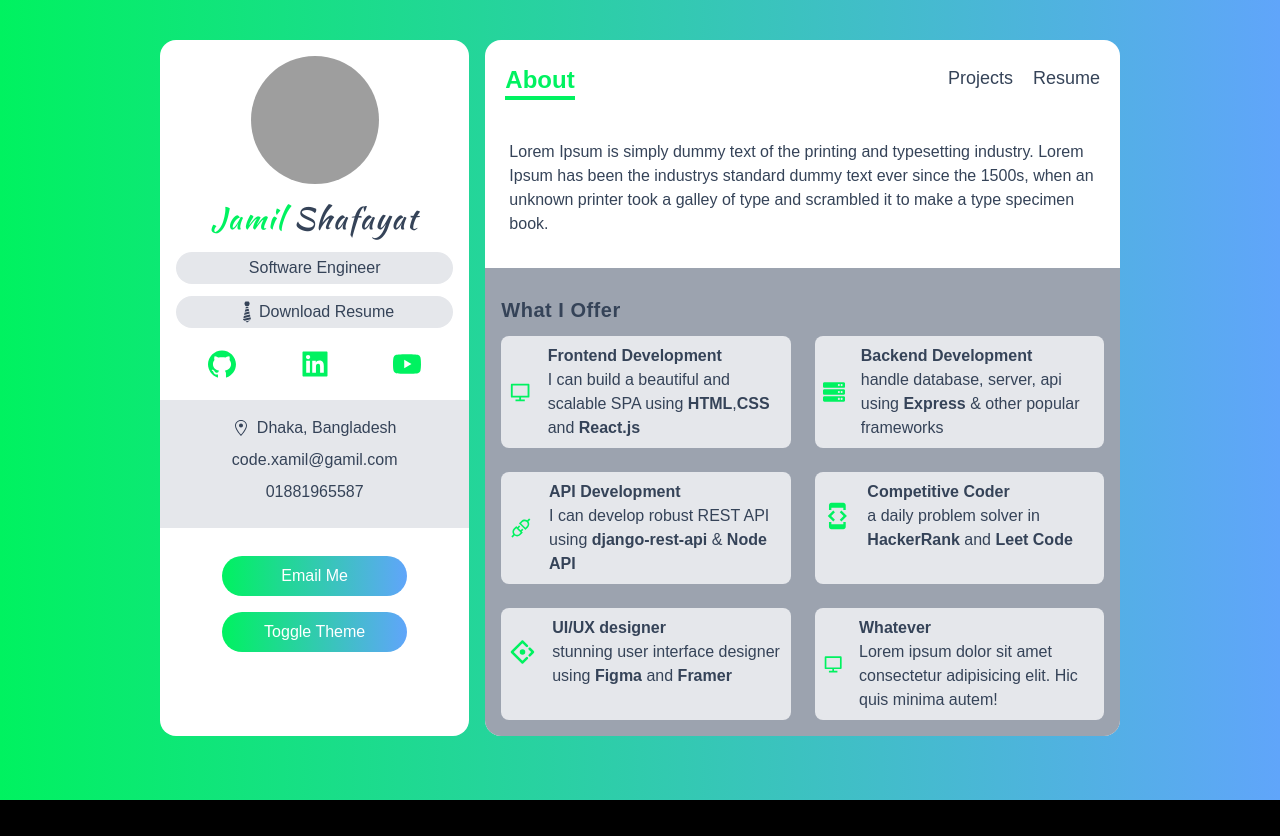
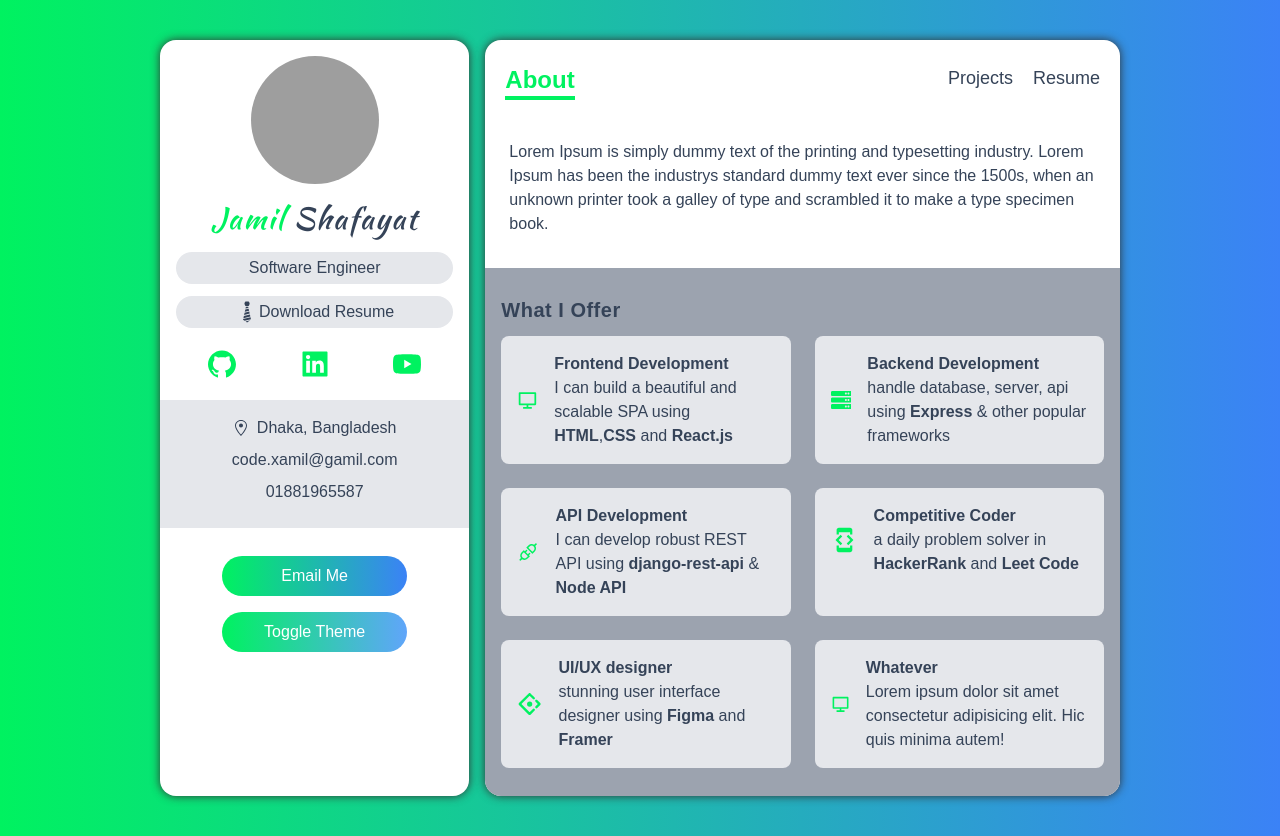
Before and after one commit to JamilShafayat/portfolio, a Next.js app: page / in a window 1280 px wide. Before the commit the page ends 800 px from the top, so only its background shows below. Built offline with nearby package versions, Linux system fonts and the light colour scheme; grey boxes are pictures that could not be loaded.

Commit message:
dark theme customise

```diff
--- a/components/Bar.tsx
+++ b/components/Bar.tsx
@@ -4,11 +4,12 @@ import { ISkill } from "../type";
 const Bar: FunctionComponent<{ data: ISkill }> = ({
 	data: { Icon, level, name },
 }) => {
+	const bar_width = `${level}`;
 	return (
-		<div className="my-2 text-white bg-gray-300 rounded-full">
+		<div className="my-2 text-white bg-gray-300 rounded-full dark:bg-dark-300 dark:bg-black-500">
 			<div
-				className="flex items-center px-4 py-1 rounded-full bg-gradient-to-r from-green to-blue-600"
-				style={{ width: level }}
+				className="flex items-center px-4 py-1 rounded-full bg-gradient-to-r from-green to-blue-500"
+				style={{ width: bar_width }}
 			>
 				<Icon className="mr-3" />
 				{name}
--- a/components/Sidebar.tsx
+++ b/components/Sidebar.tsx
@@ -1,11 +1,16 @@
+import { useTheme } from "next-themes";
 import React from "react";
 import { AiFillGithub, AiFillLinkedin, AiFillYoutube } from "react-icons/ai";
 import { GiTie } from "react-icons/gi";
 import { GoLocation } from "react-icons/go";
 
 function Sidebar() {
+	const { theme, setTheme } = useTheme();
+	const changeTheme = () => {
+		setTheme(theme === "light" ? "dark" : "light");
+	};
 	return (
-		<div>
+		<>
 			{/* eslint-disable-next-line @next/next/no-img-element */}
 			<img
 				src="https://lh3.googleusercontent.com/a-/AOh14GgsHg_KetTjfrUR5fh_cX7K1csamPOXJane_O0KhA=s288-p-rw-no"
@@ -16,11 +21,11 @@ function Sidebar() {
 				<span className="text-green">Jamil </span>
 				Shafayat
 			</h3>
-			<p className="px-2 py-1 my-3 bg-gray-200 rounded-full">
+			<p className="px-2 py-1 my-3 bg-gray-200 rounded-full dark:bg-dark-200 dark:bg-black-500">
 				Software Engineer
 			</p>
 			<a
-				className="flex items-center justify-center px-2 py-1 my-3 bg-gray-200 rounded-full"
+				className="flex items-center justify-center px-2 py-1 my-3 bg-gray-200 rounded-full cursor-pointer dark:bg-dark-200 dark:bg-black-500"
 				href=""
 				download="name"
 			>
@@ -39,8 +44,8 @@ function Sidebar() {
 			</div>
 			{/* address */}
 			<div
-				className="py-4 my-5 bg-gray-200"
-				style={{ marginLeft: -16, marginRight: -16 }}
+				className="py-4 my-5 bg-gray-200 dark:bg-dark-200 dark:bg-black-500"
+				style={{ marginLeft: "-1rem", marginRight: "-1rem" }}
 			>
 				<div className="flex items-center justify-center space-x-2">
 					<GoLocation />
@@ -51,15 +56,18 @@ function Sidebar() {
 			</div>
 			{/* Email Button */}
 			<button
-				className="w-8/12 px-5 py-2 my-2 text-white rounded-full focus:outline-none bg-gradient-to-r from-green to-blue-400"
+				className="w-8/12 px-5 py-2 my-2 text-white bg-black rounded-full cursor-pointer bg-gradient-to-r from-green to-blue-500"
 				onClick={() => window.open("mailto:code.xamil@gamil.com")}
 			>
 				Email Me
 			</button>
-			<button className="w-8/12 px-5 py-2 my-2 text-white rounded-full bg-gradient-to-r from-green to-blue-400">
+			<button
+				onClick={changeTheme}
+				className="w-8/12 px-5 py-2 my-2 text-white rounded-full bg-gradient-to-r from-green to-blue-400"
+			>
 				Toggle Theme
 			</button>
-		</div>
+		</>
 	);
 }
 
--- a/data.ts
+++ b/data.ts
@@ -61,12 +61,12 @@ export const languages: ISkill[] = [
 	},
 	{
 		name: "Laravel",
-		level: "55%",
+		level: "70%",
 		Icon: BsCircleFill,
 	},
 	{
 		name: "Rect",
-		level: "35%",
+		level: "50%",
 		Icon: BsCircleFill,
 	},
 	{
--- a/package.json
+++ b/package.json
@@ -10,6 +10,7 @@
   },
   "dependencies": {
     "next": "11.0.1",
+    "next-themes": "^0.0.15",
     "react": "17.0.2",
     "react-dom": "17.0.2",
     "react-icons": "^4.2.0"
--- a/pages/_app.tsx
+++ b/pages/_app.tsx
@@ -1,18 +1,21 @@
+import { ThemeProvider } from "next-themes";
 import Navbar from "../components/Navbar";
 import Sidebar from "../components/Sidebar";
 import "../styles/globals.css";
 
 function MyApp({ Component, pageProps }) {
 	return (
+		<ThemeProvider attribute="class">
 			<div className="grid grid-cols-12 gap-4 px-3 my-10 lg:px-40 md:px-32 sm:px-20">
-			<div className="col-span-12 p-4 text-center bg-white lg:col-span-4 rounded-2xl">
+				<div className="col-span-12 p-4 text-center bg-white dark:bg-dark-500 lg:col-span-4 rounded-2xl shadow-custom-light dark:shadow-custom-dark">
 					<Sidebar />
 				</div>
-			<div className="flex flex-col col-span-12 overflow-hidden bg-white lg:col-span-8 rounded-2xl">
+				<div className="flex flex-col col-span-12 overflow-hidden bg-white shadow-custom-light dark:shadow-custom-dark lg:col-span-8 rounded-2xl dark:bg-dark-500">
 					<Navbar />
 					<Component {...pageProps} />
 				</div>
 			</div>
+		</ThemeProvider>
 	);
 }
 
--- a/pages/_document.tsx
+++ b/pages/_document.tsx
@@ -3,7 +3,7 @@ import Document, { Head, Html, Main, NextScript } from "next/document";
 class MyDocument extends Document {
 	render() {
 		return (
-			<Html>
+			<Html lang="eng">
 				<Head>
 					<link rel="preconnect" href="https://fonts.gstatic.com" />
 					<link
@@ -11,7 +11,7 @@ class MyDocument extends Document {
 						rel="stylesheet"
 					/>
 				</Head>
-				<body className="bg-gradient-to-r from-green to-blue-400">
+				<body className="bg-gradient-to-r from-green to-blue-500 dark:from-dark-500 dark:to-dark-700 dark:text-white">
 					<Main />
 					<NextScript />
 				</body>
--- a/pages/index.tsx
+++ b/pages/index.tsx
@@ -12,13 +12,19 @@ function index() {
 				scrambled it to make a type specimen book.
 			</h5>
 			<div
-				className="flex-grow p-4 mt-5 bg-gray-400"
+				className="flex-grow p-4 mt-5 bg-gray-400 dark:bg-dark-100"
 				style={{ marginLeft: "-1.5rem", marginRight: "-1.5rem" }}
 			>
-				<h6 className="my-3 text-xl font-bold tracking-wide">What I Offer</h6>
-				<div className="grid gap-6 lg:grid-cols-2">
+				<h6 className="my-3 text-xl font-semibold tracking-wide">
+					What I Offer
+				</h6>
+
+				<div className="grid gap-6 my-3 md:grid-cols-2">
 					{services.map((service: any, index) => (
-						<div key={index} className="bg-gray-200 rounded-lg lg:col-span-1">
+						<div
+							key={index}
+							className="col-span-2 p-2 bg-gray-200 rounded-lg dark:bg-dark-200 md:col-span-1"
+						>
 							<ServiceCard service={service} />
 						</div>
 					))}
--- a/pages/resume.tsx
+++ b/pages/resume.tsx
@@ -44,8 +44,8 @@ function resume() {
 				<div>
 					<h5 className="my-3 text-2xl font-bold">Tools & Softwares</h5>
 					<div className="my-2">
-						{tools.map((tool) => (
-							<Bar key={tool.name} data={tool} />
+						{tools.map((tool, i) => (
+							<Bar key={i} data={tool} />
 						))}
 					</div>
 				</div>
--- a/tailwind.config.js
+++ b/tailwind.config.js
@@ -1,20 +1,34 @@
 module.exports = {
   purge: ['./pages/**/*.tsx', './components/**/*.tsx'],
-  darkMode: false, // or 'media' or 'class'
+  darkMode: "class",
   theme: {
 		fontFamily: {
 			'kaushan': ['Kaushan Script']
+		},
+		boxShadow: {
+			'custom-light': '0 0 10px #313131',
+			'custom-dark': '5px 5px 10px #0a0c0e, -5px -5px 10px #14161c'
 		},
     extend: {
 			colors: {
 				green: {
 					DEFAULT: '#00f260'
+				},
+				dark: {
+					DEFAULT: '#010101',
+					100: '#0a0b1e',
+					200: '#16181d',
+					300: '#16181d',
+					500: '#0f1115',
+					700: '#202125',
 				}
 			}
 		},
   },
   variants: {
-    extend: {},
+    extend: {
+			boxShadow:["dark"]
+		},
   },
   plugins: [],
 }
```
Also changed, not shown: 1 other file (tests, documents, lock files or other folders). Lines whose indentation alone changed are shown as unchanged.
